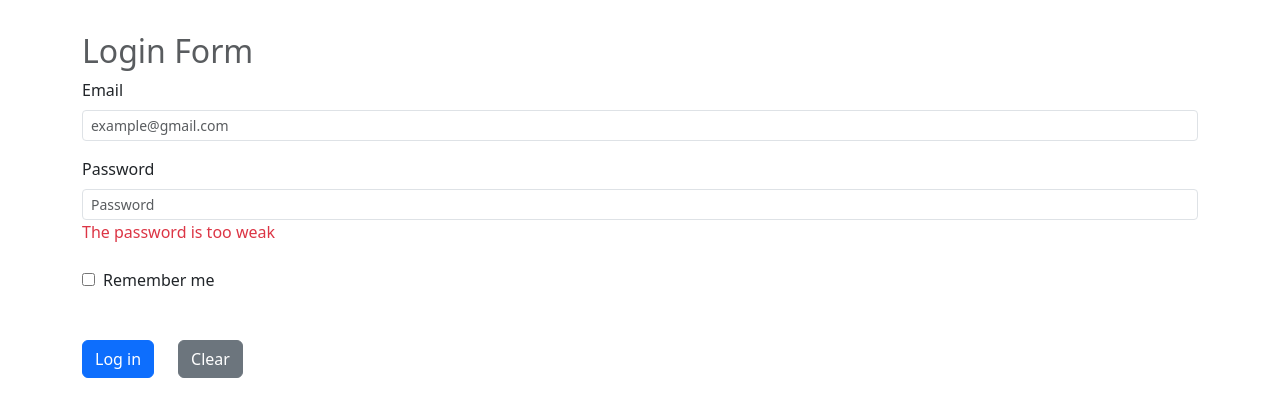
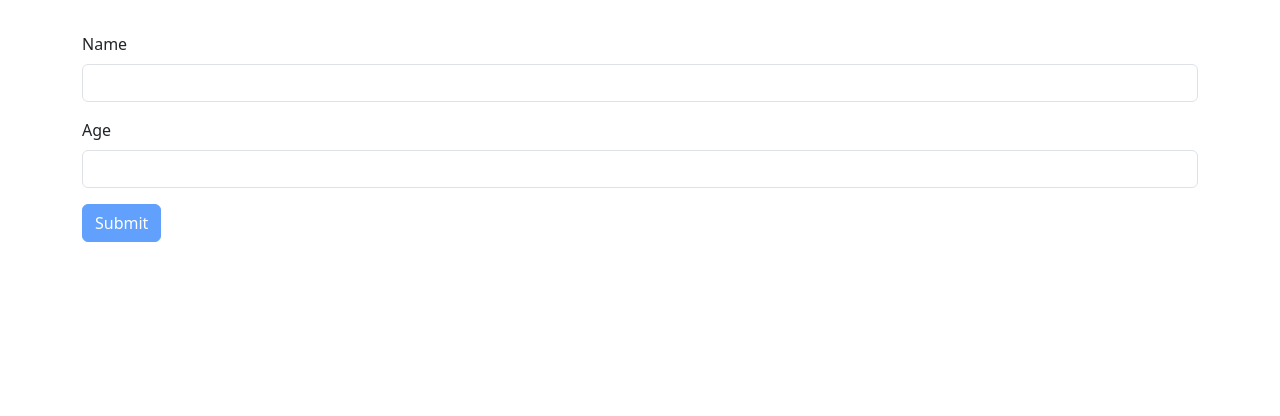
Before and after one commit to GebreYohannis/React_With_TypeScript, a React (Vite) app: page / in a window 1280 px wide. Shown: the top 416 px of the page. Built offline with nearby package versions, Linux system fonts and the light colour scheme.

Commit message:
Zod form validation.

```diff
--- a/package.json
+++ b/package.json
@@ -10,13 +10,15 @@
     "preview": "vite preview"
   },
   "dependencies": {
+    "@hookform/resolvers": "^3.9.1",
     "bootstrap": "^5.3.3",
     "immer": "^10.1.1",
     "react": "^18.3.1",
     "react-dom": "^18.3.1",
     "react-hook-form": "^7.53.2",
     "react-icons": "^5.3.0",
-    "react-router": "^6.26.2"
+    "react-router": "^6.26.2",
+    "zod": "^3.23.8"
   },
   "devDependencies": {
     "@eslint/js": "^9.11.1",
--- a/src/App.tsx
+++ b/src/App.tsx
@@ -1,10 +1,10 @@
-import { LoginForm } from "./components/LoginForm";
+import ZodFormValidation from "./components/Form/ZodFormValidation";
 
 function App() {
   return (
     <>
       <div className="container m-10">
-        <LoginForm />
+        <ZodFormValidation />
       </div>
     </>
   );
--- /dev/null
+++ b/src/components/Form/ZodFormValidation.tsx
@@ -0,0 +1,62 @@
+import { FieldValues, useForm } from "react-hook-form";
+import { z } from "zod";
+import { zodResolver } from "@hookform/resolvers/zod";
+
+const schema = z.object({
+  name: z.string().min(3, { message: "Name must be at least 3 characters." }),
+  age: z
+    .number({ invalid_type_error: "Age field is required." })
+    .min(18, { message: "Age must be at least 18." })
+    .max(100, { message: "Age must be at most 100." }),
+});
+
+type FormData = z.infer<typeof schema>;
+
+// Exactly the same as above
+// interface FormData {
+//   name: string;
+//   email: string;
+// }
+const ZodFormValidation = () => {
+  const {
+    register,
+    handleSubmit,
+    formState: { errors, isValid },
+  } = useForm<FormData>({ resolver: zodResolver(schema) });
+
+  const onSubmit = (data: FieldValues) => console.log(data);
+
+  return (
+    <form onSubmit={handleSubmit(onSubmit)}>
+      <div className="mb-3">
+        <label htmlFor="name" className="form-label">
+          Name
+        </label>
+        <input
+          {...register("name")}
+          id="name"
+          type="text"
+          className="form-control"
+        />
+        {errors.name && <p className="text-danger">{errors.name.message}</p>}
+      </div>
+      <div className="mb-3">
+        <label htmlFor="age" className="form-label">
+          Age
+        </label>
+        <input
+          {...register("age", { valueAsNumber: true })}
+          type="number"
+          className="form-control"
+          id="age"
+        />
+        {errors.age && <p className="text-danger">{errors.age.message}</p>}
+      </div>
+      <button disabled={!isValid} type="submit" className="btn btn-primary">
+        Submit
+      </button>
+    </form>
+  );
+};
+
+export default ZodFormValidation;
```
Also changed, not shown: 1 other file (tests, documents, lock files or other folders).
